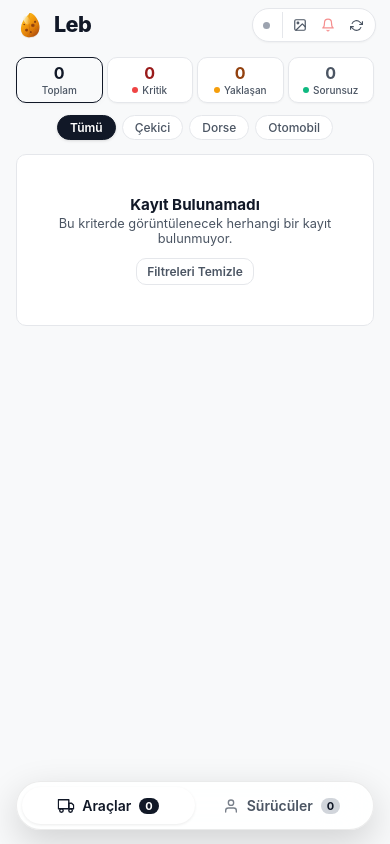
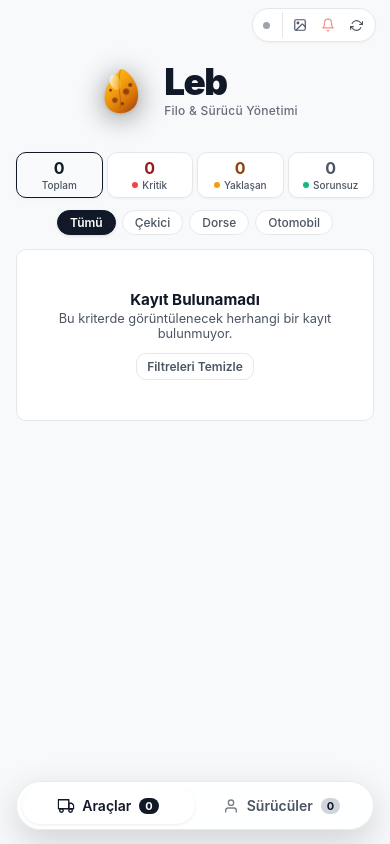
Before and after one commit to iameneskaratas/leb, a website: page index.html in a window 390 px wide. Drawn offline with Linux system fonts and the light colour scheme; no server answers.

Commit message:
v4.9.7: Fikir 1 implemented - Mobile Hero Brand in body, transparent zero-blur header & crystal-clear 58px emblem

```diff
--- a/css/app.css
+++ b/css/app.css
@@ -303,6 +303,64 @@ body {
   font-size: 0.75rem;
   color: var(--text-secondary);
   margin-top: 1px;
+}
+
+/* --- Mobile Hero Brand Section (Shown on Mobile, Hidden on Desktop) --- */
+.leb-hero-brand {
+  display: none;
+  width: 100%;
+  padding: 6px 4px 10px;
+  user-select: none;
+}
+
+.hero-brand-inner {
+  display: flex;
+  align-items: center;
+  justify-content: center;
+  gap: 14px;
+}
+
+.hero-logo-img {
+  width: 58px;
+  height: 58px;
+  filter: drop-shadow(0 4px 14px rgba(0, 0, 0, 0.45));
+  flex-shrink: 0;
+  object-fit: contain;
+}
+
+.hero-text-wrap {
+  display: flex;
+  flex-direction: column;
+  justify-content: center;
+}
+
+.hero-title {
+  font-size: 2.3rem;
+  font-weight: 900;
+  color: var(--text-primary);
+  letter-spacing: -0.04em;
+  line-height: 1;
+  margin: 0;
+}
+
+.hero-subtitle {
+  font-size: 0.75rem;
+  font-weight: 500;
+  color: var(--text-secondary);
+  letter-spacing: 0.02em;
+  margin-top: 3px;
+  margin-bottom: 0;
+  opacity: 0.85;
+}
+
+body.theme-wallpaper .hero-title {
+  color: #FFFFFF !important;
+  text-shadow: 0 2px 14px rgba(0, 0, 0, 0.65);
+}
+
+body.theme-wallpaper .hero-subtitle {
+  color: rgba(255, 255, 255, 0.8) !important;
+  text-shadow: 0 1px 4px rgba(0, 0, 0, 0.55);
 }
 
 /* --- Primary Segmented Control --- */
@@ -1542,30 +1600,41 @@ body {
     display: none !important;
   }
 
-  /* Compact Header Layout on Mobile */
+  /* Mobile Header: Pure Transparent Bar with Top Right System Capsule */
   .leb-header {
+    background: transparent !important;
+    border-bottom: none !important;
+    backdrop-filter: none !important;
+    -webkit-backdrop-filter: none !important;
+    box-shadow: none !important;
     padding-top: max(8px, env(safe-area-inset-top));
-    padding-bottom: 8px;
+    padding-bottom: 4px;
     padding-left: 14px;
     padding-right: 14px;
   }
 
+  .leb-header.is-scrolled {
+    background: rgba(15, 20, 32, 0.6) !important;
+    backdrop-filter: blur(16px) !important;
+    -webkit-backdrop-filter: blur(16px) !important;
+    border-bottom: 1px solid rgba(255, 255, 255, 0.12) !important;
+  }
+
   .leb-header-inner {
-    justify-content: space-between !important;
-  }
-
-  .brand-centered {
-    justify-content: flex-start !important;
-    gap: 8px !important;
-  }
-
-  .brand-avatar-img {
-    width: 32px !important;
-    height: 32px !important;
-  }
-
-  .brand-main {
-    font-size: 1.35rem !important;
+    justify-content: flex-end !important;
+  }
+
+  /* Hide tiny header logo on mobile; replaced by large Hero Brand in page body */
+  .leb-header .brand-centered {
+    display: none !important;
+  }
+
+  /* Mobile Hero Brand Display */
+  .leb-hero-brand {
+    display: flex !important;
+    justify-content: center !important;
+    align-items: center !important;
+    margin: 4px 0 12px 0;
   }
 
   /* Mobile Top Right System Capsule */
--- a/index.html
+++ b/index.html
@@ -31,8 +31,8 @@
     })();
   </script>
 
-  <!-- Stylesheet (Leb v4.9.6) -->
-  <link rel="stylesheet" href="css/app.css?v=4.9.6">
+  <!-- Stylesheet (Leb v4.9.7) -->
+  <link rel="stylesheet" href="css/app.css?v=4.9.7">
 </head>
 <body>
   <!-- Wallpaper Background Layer (Optimized for Mobile & Desktop) -->
@@ -133,6 +133,17 @@
         </button>
       </div>
     </nav>
+
+    <!-- Mobile Hero Brand: Crystal-Clear Large Logo & Typography (Mobile Only) -->
+    <section class="leb-hero-brand" id="heroBrandSection">
+      <div class="hero-brand-inner">
+        <img src="icons/header-logo.svg?v=3.8.0" alt="Leb Logo" class="hero-logo-img">
+        <div class="hero-text-wrap">
+          <span class="hero-title">Leb</span>
+          <span class="hero-subtitle">Filo & Sürücü Yönetimi</span>
+        </div>
+      </div>
+    </section>
 
     <!-- Stat Metric Strip (Clean, Modern, No (<7G) clutter) -->
     <section class="leb-stats-strip">
@@ -618,7 +629,7 @@
     </div>
   </div>
 
-  <!-- Script v4.9.6 -->
-  <script src="js/app.js?v=4.9.6"></script>
+  <!-- Script v4.9.7 -->
+  <script src="js/app.js?v=4.9.7"></script>
 </body>
 </html>
--- a/js/app.js
+++ b/js/app.js
@@ -12,7 +12,7 @@ function registerServiceWorker() {
   if ('serviceWorker' in navigator) {
     window.addEventListener('load', () => {
       navigator.serviceWorker
-        .register('./sw.js?v=4.9.6')
+        .register('./sw.js?v=4.9.7')
         .catch((err) => {
           console.warn('[Leb] ServiceWorker register note:', err);
         });
--- a/sw.js
+++ b/sw.js
@@ -1,5 +1,5 @@
-// Leb - Service Worker v4.9.6 (PC Header Logo Fix & Brand Spacing)
-const CACHE_VERSION = 'v4.9.6';
+// Leb - Service Worker v4.9.7 (Mobile Hero Brand & Zero-Blur Transparent Top Header)
+const CACHE_VERSION = 'v4.9.7';
 const CACHE_NAME = `leb-app-${CACHE_VERSION}`;
 
 const PRECACHE_ASSETS = [
```
